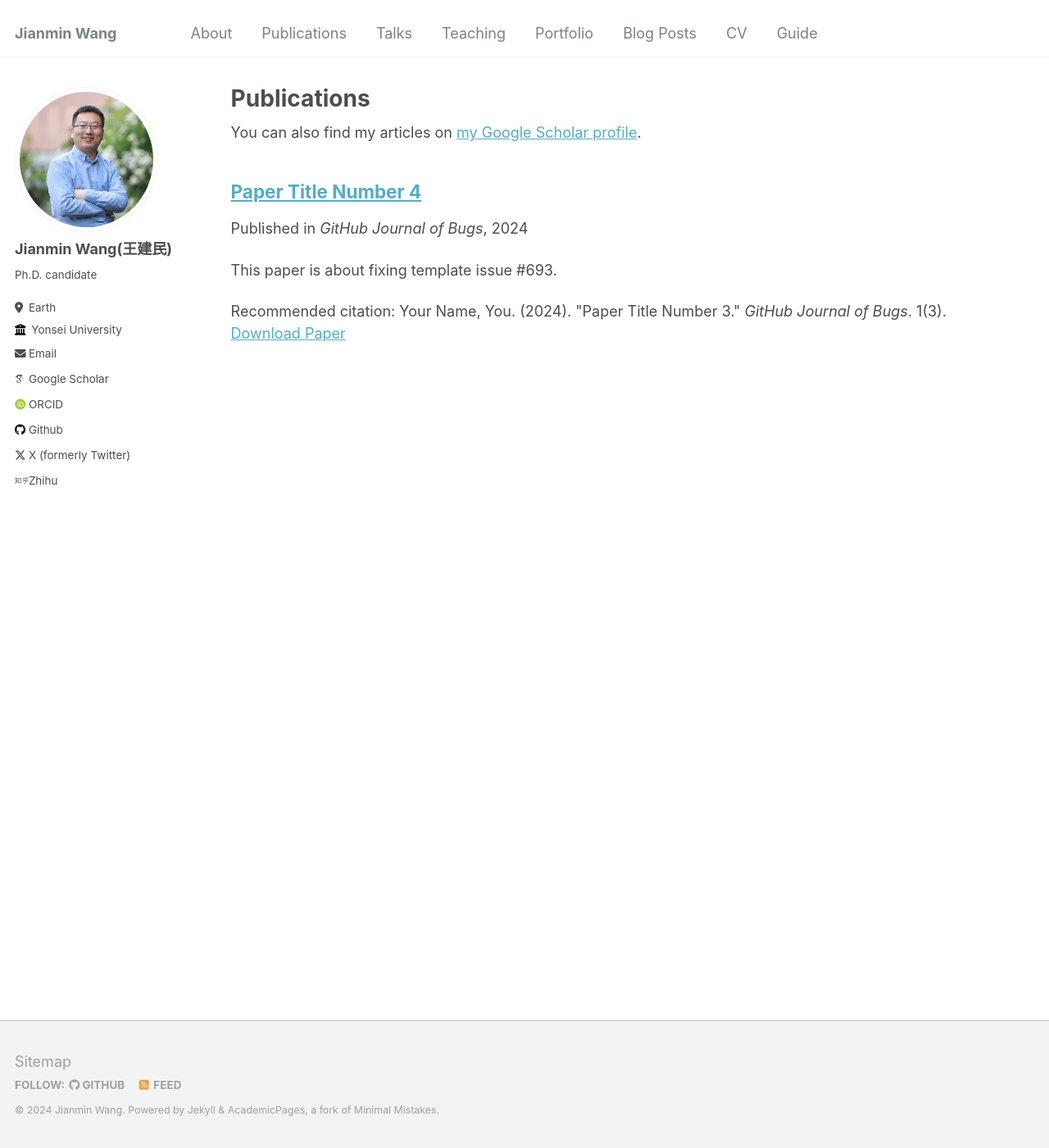
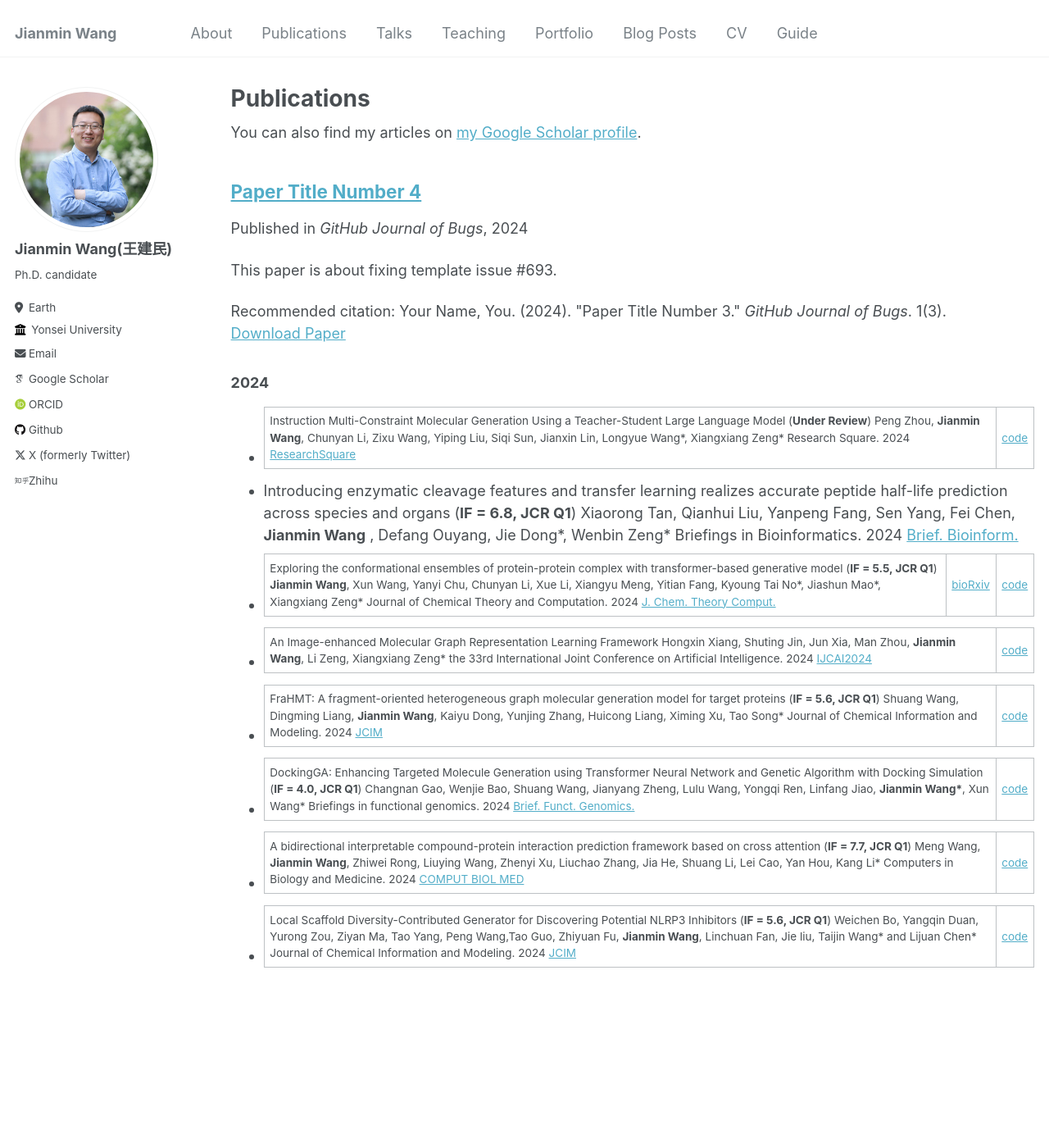
Before and after one commit to Jianmin2drugai/Jianmin2drugai.github.io, a Jekyll site: the page built from _pages/publications.md, in a window 1280 px wide and 1400 px high. Shown: the whole window at 82% size. Built offline with Jekyll 4.4.1, drawn with Linux system fonts in a browser that asks for light colours; some web fonts are replaced.

Commit message:
Update publications.md

```diff
--- a/_pages/publications.md
+++ b/_pages/publications.md
@@ -14,3 +14,14 @@ author_profile: true
 {% for post in site.publications reversed %}
   {% include archive-single.html %}
 {% endfor %}
+
+### 2024
+
+*   Instruction Multi-Constraint Molecular Generation Using a Teacher-Student Large Language Model (**Under Review**) Peng Zhou, **Jianmin Wang**, Chunyan Li, Zixu Wang, Yiping Liu, Siqi Sun, Jianxin Lin, Longyue Wang\*, Xiangxiang Zeng\* Research Square. 2024 [ResearchSquare](https://doi.org/10.21203/rs.3.rs-3845824/v1) | [code](https://github.com/HHW-zhou/TSMMG)
+*   Introducing enzymatic cleavage features and transfer learning realizes accurate peptide half-life prediction across species and organs (**IF = 6.8, JCR Q1**) Xiaorong Tan, Qianhui Liu, Yanpeng Fang, Sen Yang, Fei Chen, **Jianmin Wang** , Defang Ouyang, Jie Dong\*, Wenbin Zeng\* Briefings in Bioinformatics. 2024 [Brief. Bioinform.](https://doi.org/10.1093/bib/bbae350)
+*   Exploring the conformational ensembles of protein-protein complex with transformer-based generative model (**IF = 5.5, JCR Q1**) **Jianmin Wang**, Xun Wang, Yanyi Chu, Chunyan Li, Xue Li, Xiangyu Meng, Yitian Fang, Kyoung Tai No\*, Jiashun Mao\*, Xiangxiang Zeng\* Journal of Chemical Theory and Computation. 2024 [J. Chem. Theory Comput.](https://doi.org/10.1021/acs.jctc.4c00255) | [bioRxiv](https://doi.org/10.1101/2024.02.24.581708) | [code](https://github.com/AspirinCode/AlphaPPImd)
+*   An Image-enhanced Molecular Graph Representation Learning Framework Hongxin Xiang, Shuting Jin, Jun Xia, Man Zhou, **Jianmin Wang**, Li Zeng, Xiangxiang Zeng\* the 33rd International Joint Conference on Artificial Intelligence. 2024 [IJCAI2024](https://ijcai24.org/main-track-accepted-papers/) | [code](https://github.com/HongxinXiang/IEM)
+*   FraHMT: A fragment-oriented heterogeneous graph molecular generation model for target proteins (**IF = 5.6, JCR Q1**) Shuang Wang, Dingming Liang, **Jianmin Wang**, Kaiyu Dong, Yunjing Zhang, Huicong Liang, Ximing Xu, Tao Song\* Journal of Chemical Information and Modeling. 2024 [JCIM](https://doi.org/10.1021/acs.jcim.4c00252) | [code](https://github.com/llldddmmm/Code-FraHMT)
+*   DockingGA: Enhancing Targeted Molecule Generation using Transformer Neural Network and Genetic Algorithm with Docking Simulation (**IF = 4.0, JCR Q1**) Changnan Gao, Wenjie Bao, Shuang Wang, Jianyang Zheng, Lulu Wang, Yongqi Ren, Linfang Jiao, **Jianmin Wang\***, Xun Wang\* Briefings in functional genomics. 2024 [Brief. Funct. Genomics.](https://doi.org/10.1093/bfgp/elae011) | [code](https://github.com/Chinafor/DockingGA)
+*   A bidirectional interpretable compound-protein interaction prediction framework based on cross attention (**IF = 7.7, JCR Q1**) Meng Wang, **Jianmin Wang**, Zhiwei Rong, Liuying Wang, Zhenyi Xu, Liuchao Zhang, Jia He, Shuang Li, Lei Cao, Yan Hou, Kang Li\* Computers in Biology and Medicine. 2024 [COMPUT BIOL MED](https://doi.org/10.1016/j.compbiomed.2024.108239) | [code](https://github.com/wangmeng-code/CmhAttCPI)
+*   Local Scaffold Diversity-Contributed Generator for Discovering Potential NLRP3 Inhibitors (**IF = 5.6, JCR Q1**) Weichen Bo, Yangqin Duan, Yurong Zou, Ziyan Ma, Tao Yang, Peng Wang,Tao Guo, Zhiyuan Fu, **Jianmin Wang**, Linchuan Fan, Jie liu, Taijin Wang\* and Lijuan Chen\* Journal of Chemical Information and Modeling. 2024 [JCIM](https://doi.org/10.1021/acs.jcim.3c01818) | [code](https://github.com/wichen-2022/LSDC)
```
